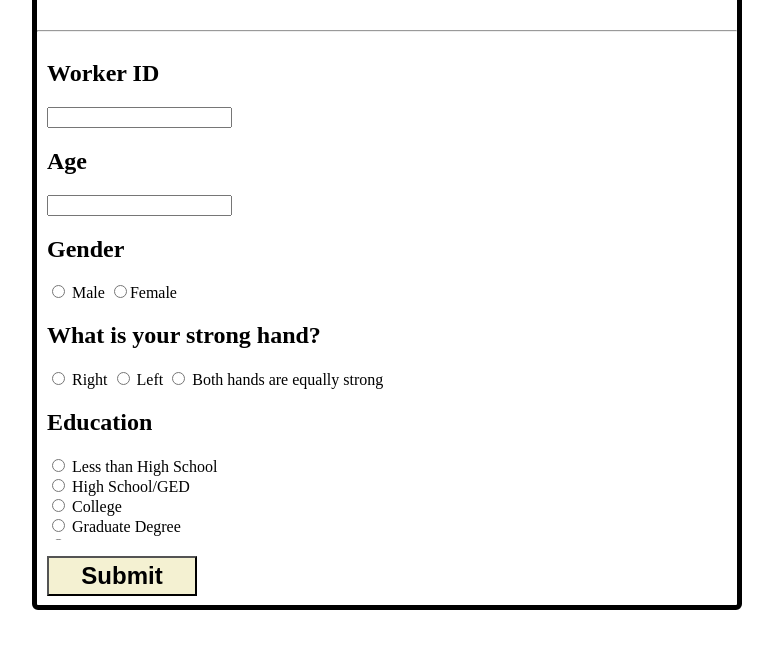
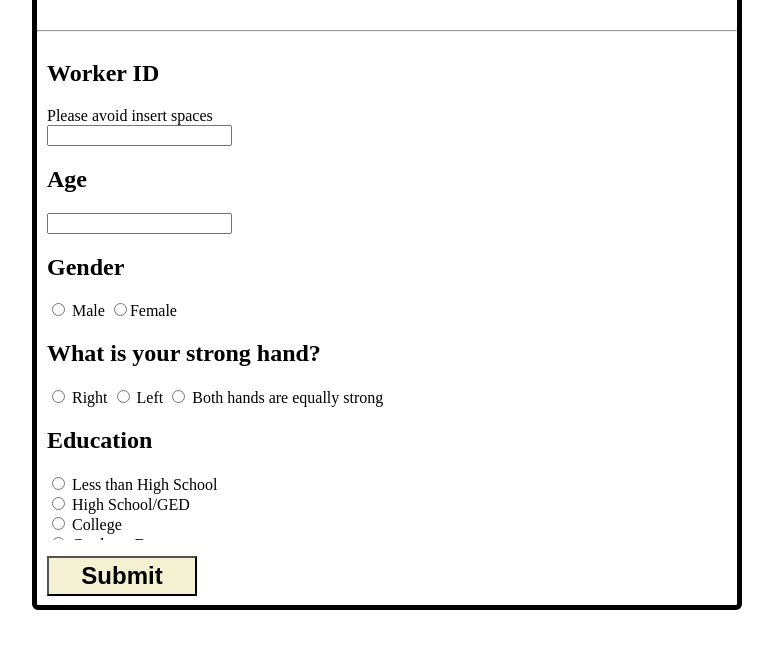
Before and after one commit to raanangoz/Client, a website: page pages/startQuestion/startQuestion.html in a window 1280 px wide. Shown: the part 108-756 px from the top of the page, without its empty margins (253-1026 px from the left). Drawn offline with Linux system fonts and the light colour scheme; files that its build step writes are made by us from their sources.

Commit message:
spaces workerID

```diff
--- a/pages/startQuestion/startQuestion.html
+++ b/pages/startQuestion/startQuestion.html
@@ -14,7 +14,7 @@
             <div class="details">
                 <div class="form-group">
                     <h2 class= "subTitles"><B>Worker ID</B></h2>
-
+                    Please avoid insert spaces<br>
                     <input id="workerID"  pattern="[A-Za-z0-9]+" required ng-maxlength="30">
 
 
```
Also changed, not shown: pages/startQuestion/startQuestionController.js (line endings or trailing spaces).
